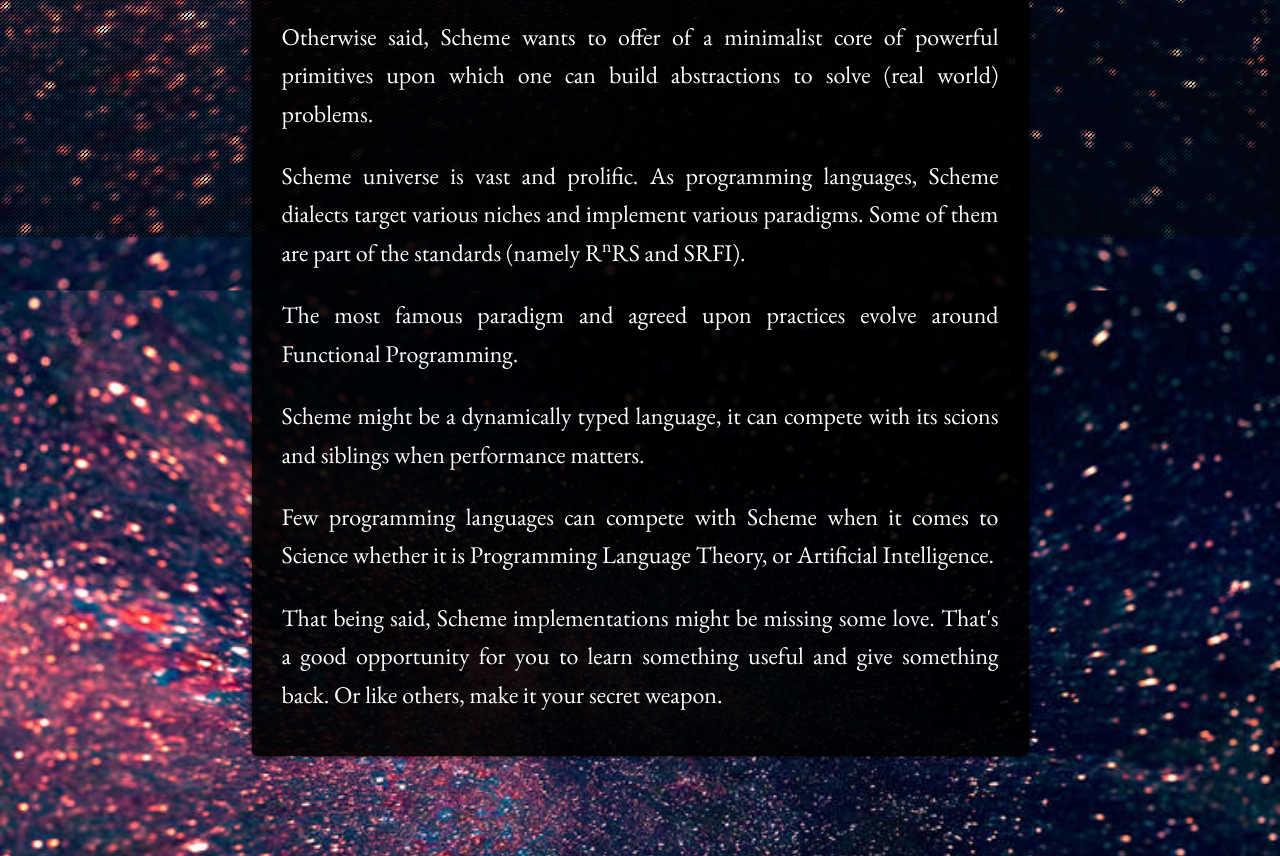
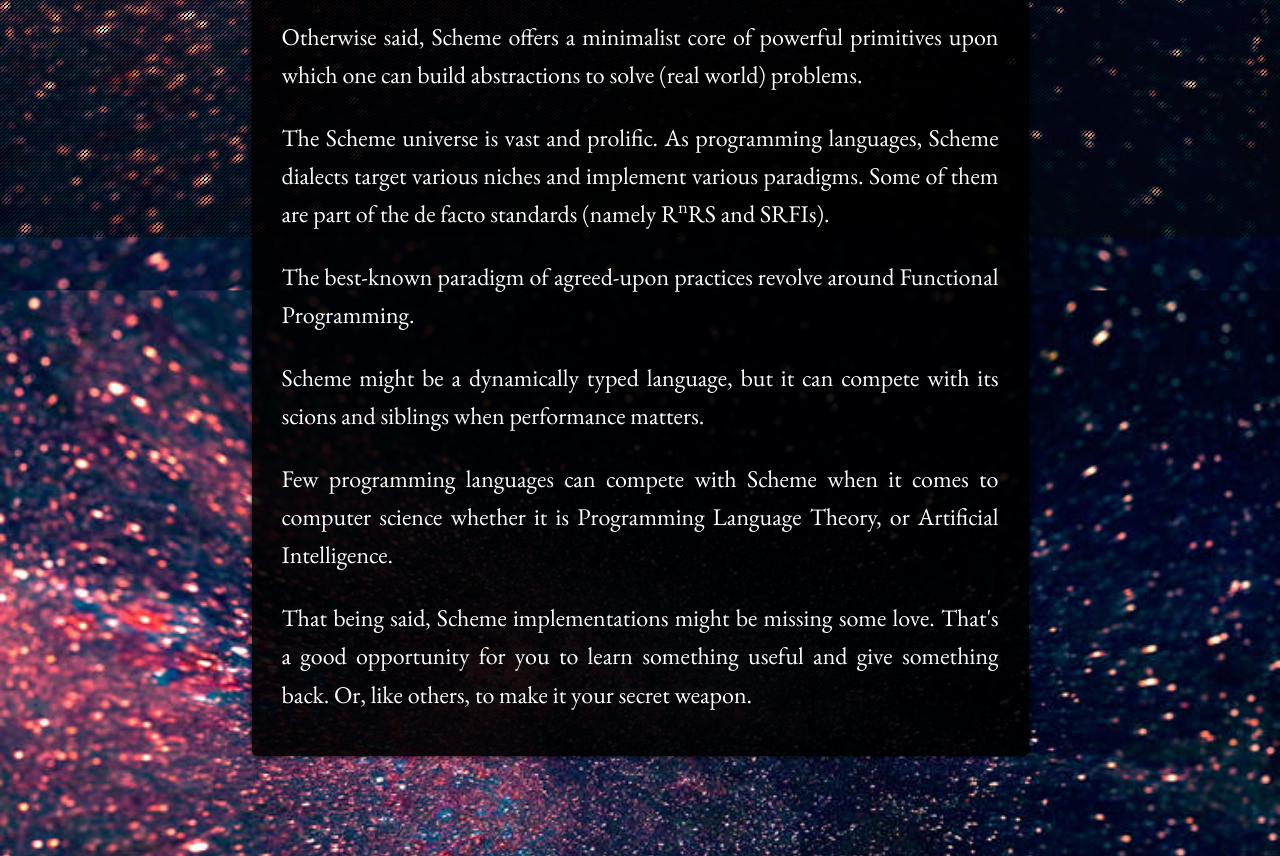
Before and after one commit to amirouche/scheme-lang.com, a plain HTML site: page index.html in a window 1280 px wide. Shown: the part 563-1419 px from the top of the page. Drawn offline with Linux system fonts and the light colour scheme.

Commit message:
Editorial corrections

```diff
--- a/index.html
+++ b/index.html
@@ -18,25 +18,25 @@
 		    — <cite><a href="http://r7rs.org/">Revised<sup>7</sup> Report on the Algorithmic Language Scheme</a>, Introduction</cite>
 		</footer>
 	    </blockquote>
-	    <p>Otherwise said, Scheme wants to offer of a minimalist
+	    <p>Otherwise said, Scheme offers a minimalist
 	    core of powerful primitives upon which one can build
 	    abstractions to solve (real world) problems.</p>
-	    <p>Scheme universe is vast and prolific. As programming
+	    <p>The Scheme universe is vast and prolific. As programming
 	    languages, Scheme dialects target various niches and
 	    implement various paradigms. Some of them are part of the
-		standards (namely R<sup>n</sup>RS and SRFI).</p>
-	    <p>The most famous paradigm and agreed upon practices
-		evolve around Functional Programming.</p>
-	    <p>Scheme might be a dynamically typed language, it can
+		de facto standards (namely R<sup>n</sup>RS and SRFIs).</p>
+	    <p>The best-known paradigm of agreed-upon practices
+		revolve around Functional Programming.</p>
+	    <p>Scheme might be a dynamically typed language, but it can
 		compete with its scions and siblings when performance
 		matters.</p>
 	    <p>Few programming languages can compete with Scheme when
-		it comes to Science whether it is Programming Language
+		it comes to computer science whether it is Programming Language
 		Theory, or Artificial Intelligence.</p>
 	    <p>That being said, Scheme implementations might be
 		missing some love. That's a good opportunity for you
-		to learn something useful and give something back. Or
-		like others, make it your secret weapon.</p>
+		to learn something useful and give something back. Or,
+		like others, to make it your secret weapon.</p>
 	</div>
     </body>
 </html>
```
